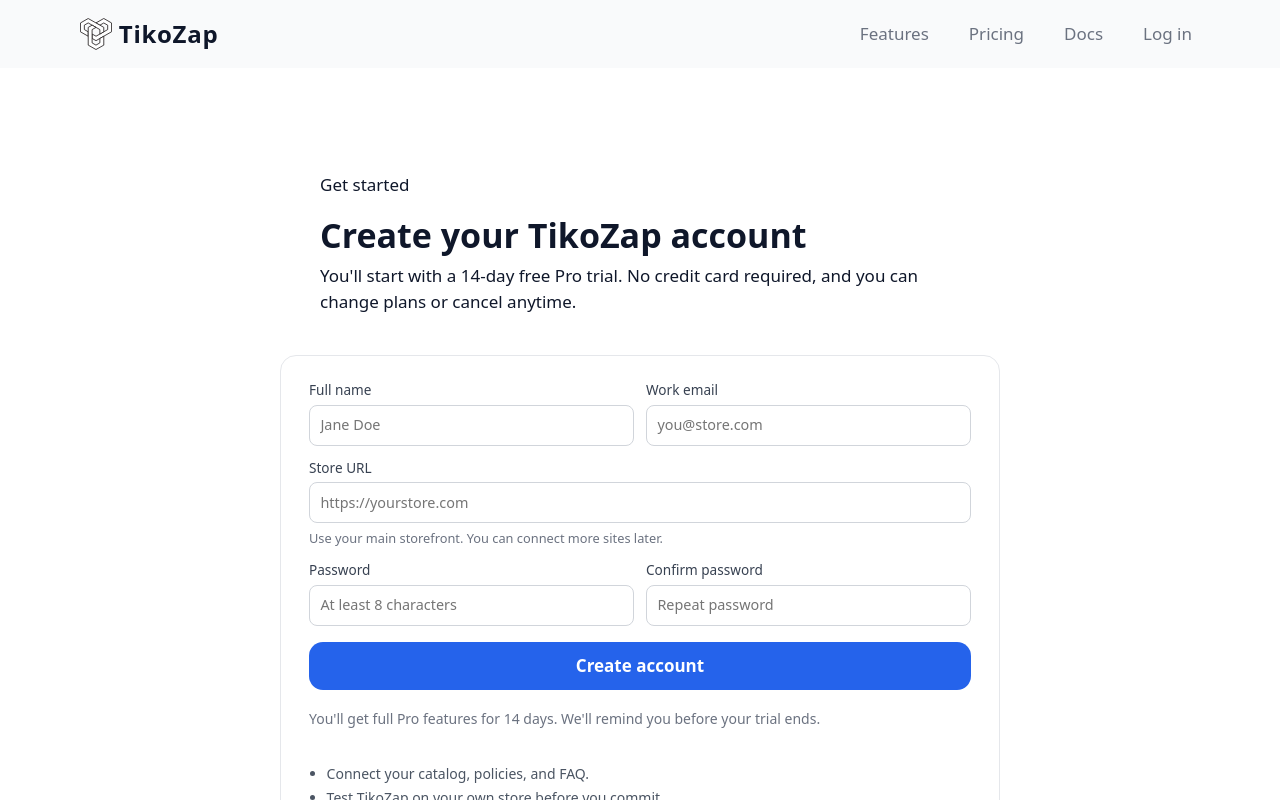
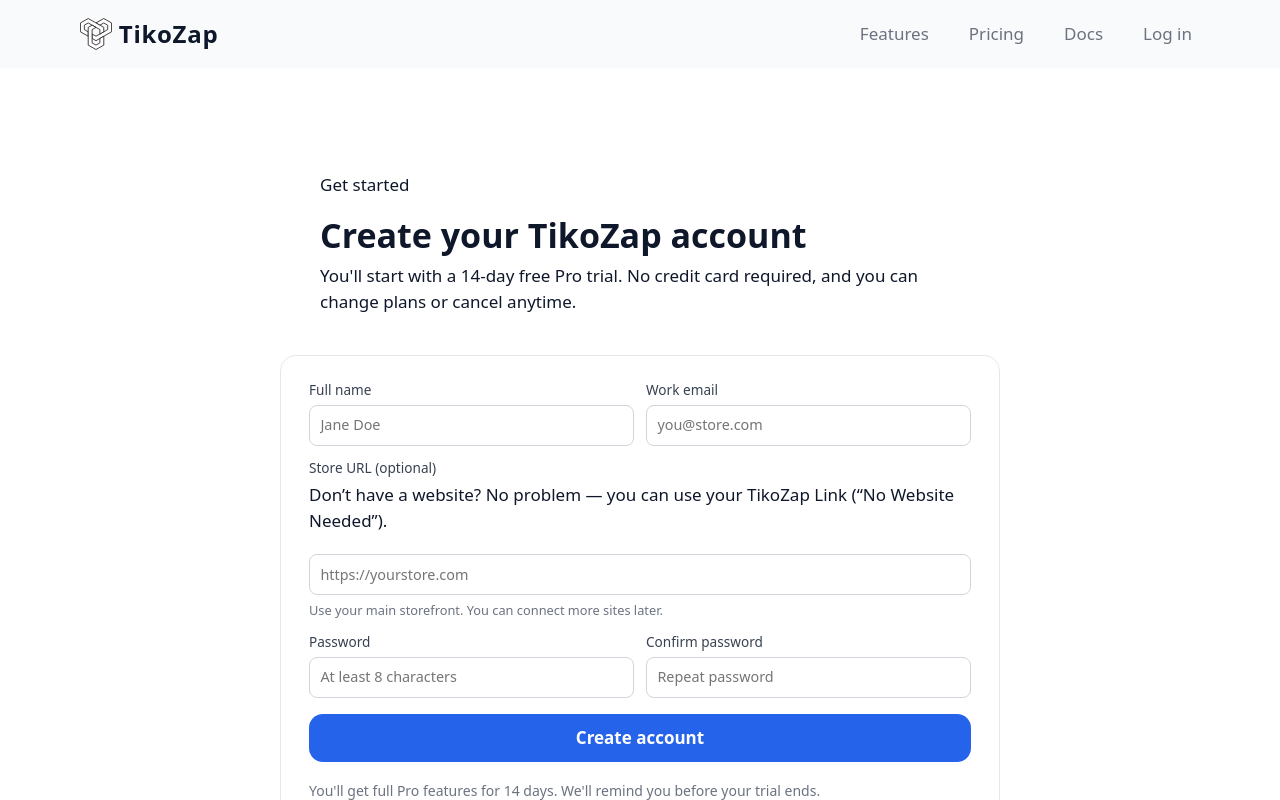
Before and after one commit to tikozap/tikozap-site, a Next.js app: page /signup in a window 1280 px wide. Shown: the top 800 px of the page. Built offline with nearby package versions, Linux system fonts and the light colour scheme.

Commit message:
Make Store URL optional on signup

```diff
--- a/src/app/(marketing)/signup/page.tsx
+++ b/src/app/(marketing)/signup/page.tsx
@@ -1,3 +1,4 @@
+// src/app/(marketing)/signup/page.tsx
 'use client';
 
 import Link from 'next/link';
@@ -55,13 +56,16 @@
               </div>
 
               <div className="field">
-                <label htmlFor="signup-store">Store URL</label>
+                <label htmlFor="signup-store">Store URL (optional)</label>
+<p className="mt-1 text-xs opacity-70">
+  Don’t have a website? No problem — you can use your TikoZap Link (“No Website Needed”).
+</p>
 <input
   id="signup-store"
   name="storeUrl"
   type="url"
   placeholder="https://yourstore.com"
-                  required
+  autoComplete="url"
 />
                 <p className="tiny field-hint">
                   Use your main storefront. You can connect more sites later.
```
Lines whose indentation alone changed are shown as unchanged.
